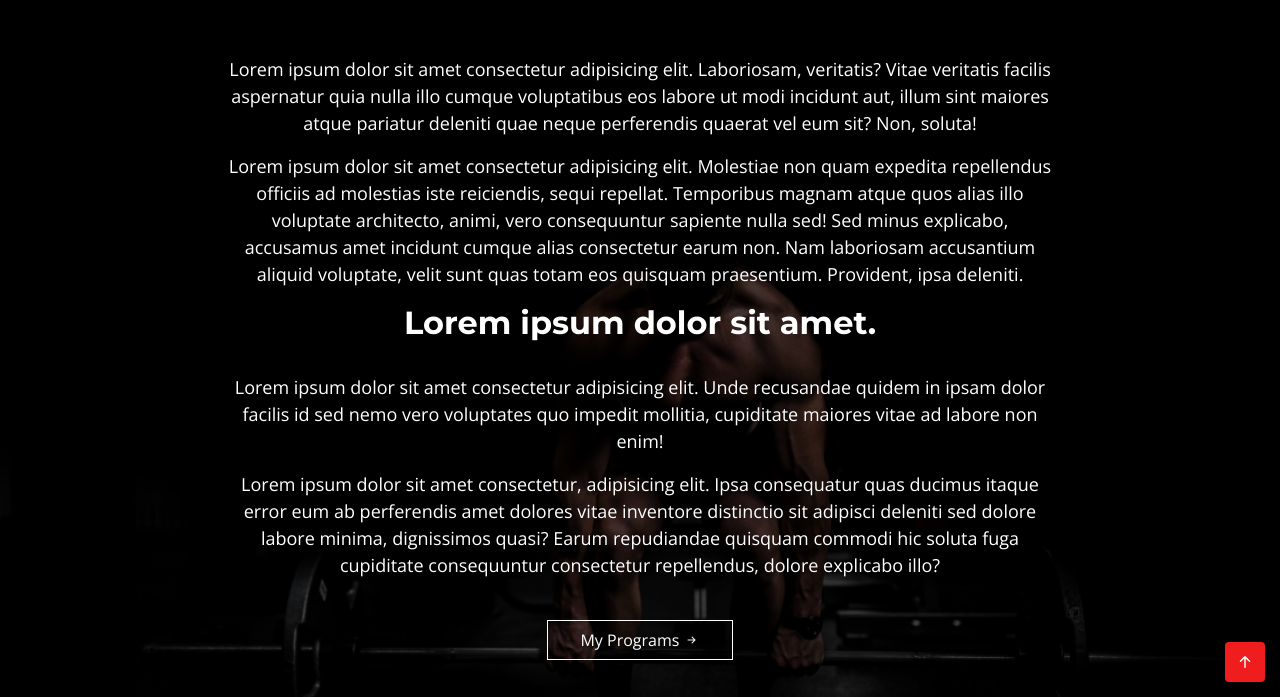
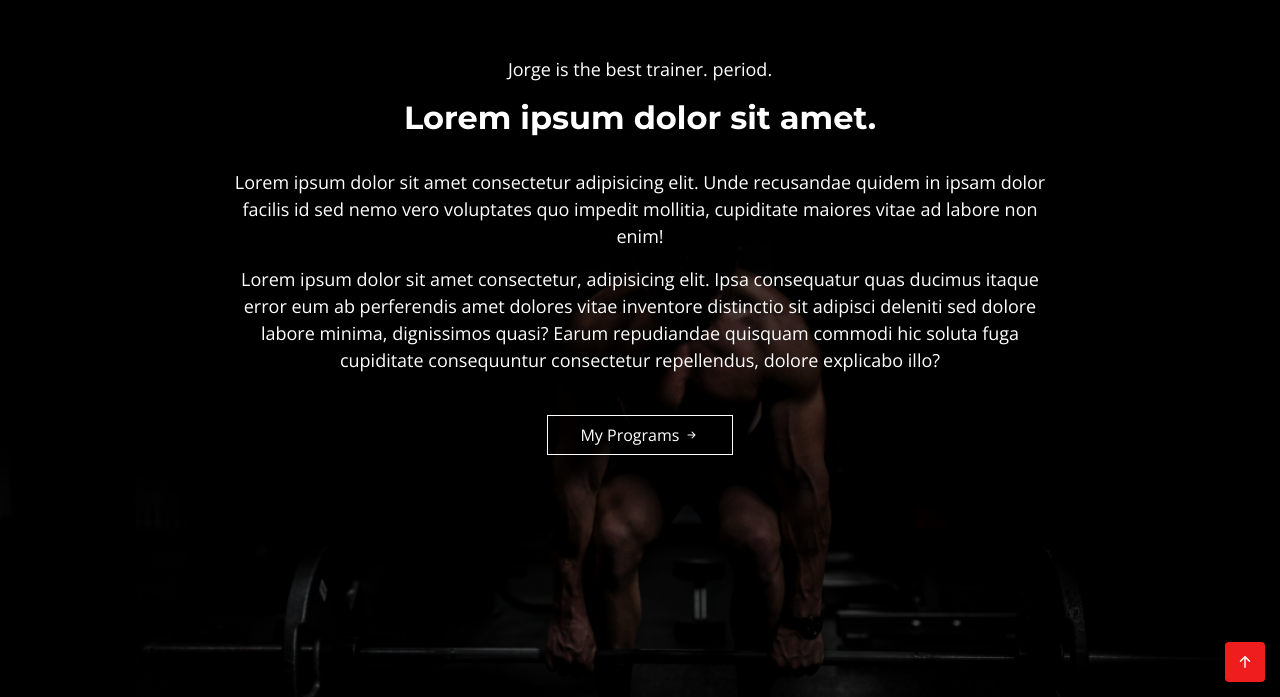
Before and after one commit to jmartinez09196/chaotic-training, a Jekyll site: the page built from about-me.md, in a window 1280 px wide and 900 px high, scrolled down 701 px, cut to the strip 203-900 px from the top of the window. Built offline with Jekyll 4.4.1, drawn with Linux system fonts in a browser that asks for light colours; nearby versions of some CDN libraries; library files that are not in the unit come from our copies; a script that is not in the unit is left out; comment, search, counter and statistics services are not loaded.

Commit message:
Update about-me.md

```diff
--- a/about-me.md
+++ b/about-me.md
@@ -3,9 +3,7 @@ title: About Me| Chaotic Training
 layout: about-me
 ---
 
-Lorem ipsum dolor sit amet consectetur adipisicing elit. Laboriosam, veritatis? Vitae veritatis facilis aspernatur quia nulla illo cumque voluptatibus eos labore ut modi incidunt aut, illum sint maiores atque pariatur deleniti quae neque perferendis quaerat vel eum sit? Non, soluta!
-
-Lorem ipsum dolor sit amet consectetur adipisicing elit. Molestiae non quam expedita repellendus officiis ad molestias iste reiciendis, sequi repellat. Temporibus magnam atque quos alias illo voluptate architecto, animi, vero consequuntur sapiente nulla sed! Sed minus explicabo, accusamus amet incidunt cumque alias consectetur earum non. Nam laboriosam accusantium aliquid voluptate, velit sunt quas totam eos quisquam praesentium. Provident, ipsa deleniti.
+Jorge is the best trainer. period.
 
 ## Lorem ipsum dolor sit amet.
 
```
